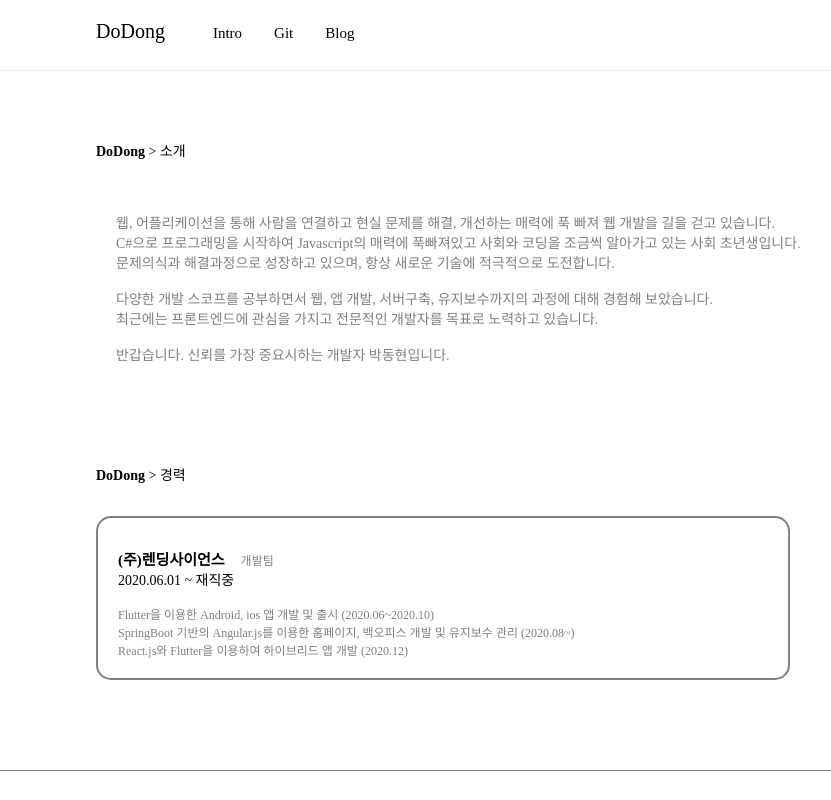
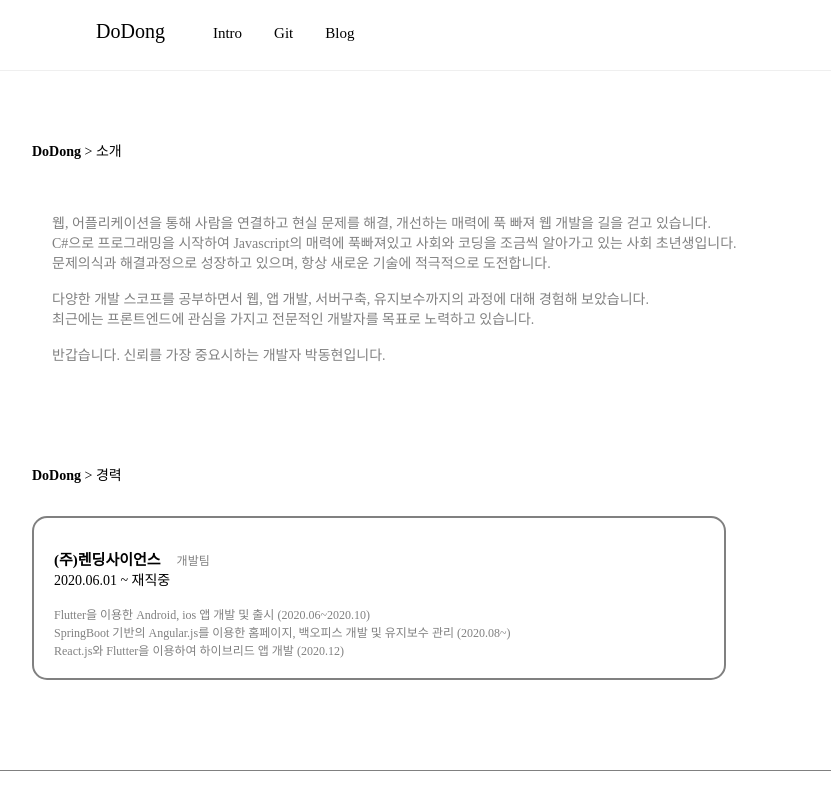
Before and after one commit to qkrdkwl9090/dodong_web, a React (Create React App) app: page /Intro in a window 1280 px wide. Shown: the top 800 px of the page, without its empty margins (32-863 px from the left). Built offline with nearby package versions, Linux system fonts and the light colour scheme.

Commit message:
revise media

```diff
--- a/src/Scss/Intro.scss
+++ b/src/Scss/Intro.scss
@@ -2,8 +2,7 @@ $breakpoint-mobile: 500px;
 $breakpoint-tablet: 1400px;
 @media only screen and (max-width : $breakpoint-mobile){
     .introContent section.intro {
-        padding:70px 0;
-        padding-left:10%;
+        padding:70px 5%;
         font-size: 14px;
         .myIntroContent{
             padding:20px 20px 20px 20px;
@@ -14,7 +13,7 @@ $breakpoint-tablet: 1400px;
             display:none;
         }
         div.career{
-            width:300px;
+            width:80%;
             margin: 0 auto;
             padding:10px 20px;
             height:60px;
@@ -27,10 +26,8 @@ $breakpoint-tablet: 1400px;
         }
     }
     .introContent section.skillIntro{
-        padding:70px 0;
-        padding-left:10%;
+        padding:70px 5%;
         p.myIntroContent{
-            padding:20px 20px 20px 20px;
             font-size: 14px;
         }
         .skillKind .skillInfo{
@@ -51,13 +48,17 @@ $breakpoint-tablet: 1400px;
                     font-size:14px;
                 }
             }
+            .skillDetail{
+                li{
+                    width:300px;
+                }
+            }
         }
     }
 }
 @media only screen and (max-width : $breakpoint-tablet){
     .introContent section.intro {
-        padding:70px 0;
-        padding-left:10%;
+        padding:70px 5%;
         font-size: 14px;
         .myIntroContent{
             padding:20px 20px 20px 20px;
@@ -69,8 +70,7 @@ $breakpoint-tablet: 1400px;
         }
     }
     .introContent section.skillIntro{
-        padding:70px 0;
-        padding-left:10%;
+        padding:70px 5%;
         p.myIntroContent{
             padding:20px 20px 20px 20px;
             font-size: 14px;
@@ -102,9 +102,8 @@ $breakpoint-tablet: 1400px;
     height:auto;
     padding-top:70px;
     section{
-        padding:100px 0;
+        padding:100px 16%;
         border-bottom: 1px solid grey;
-        padding-left:16%;
         font-size: 14px;
         p{
             color:grey;
@@ -192,7 +191,7 @@ $breakpoint-tablet: 1400px;
                     li{
                         display: inline-block;
                         text-align: left;
-                        width: 500px;
+                        width: 400px;
                         height: 80px;
                     }
                     img{
```
